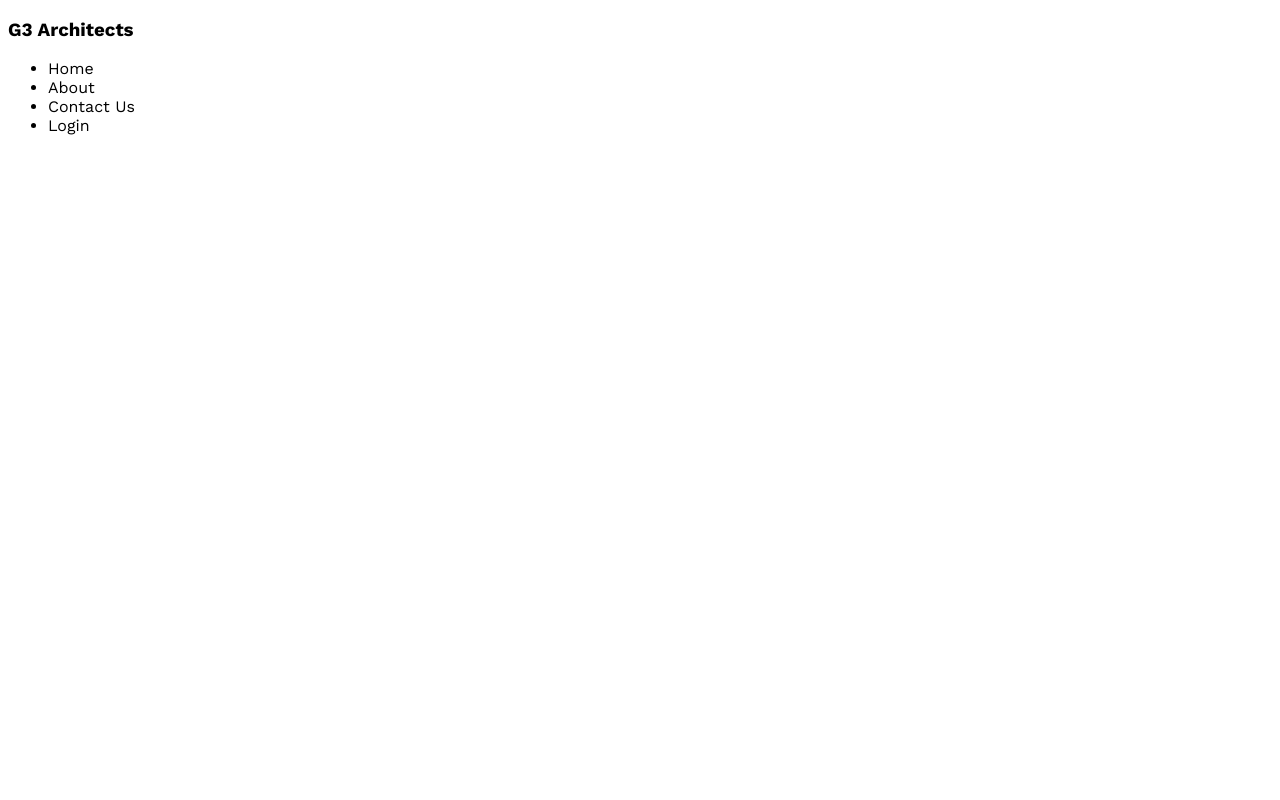
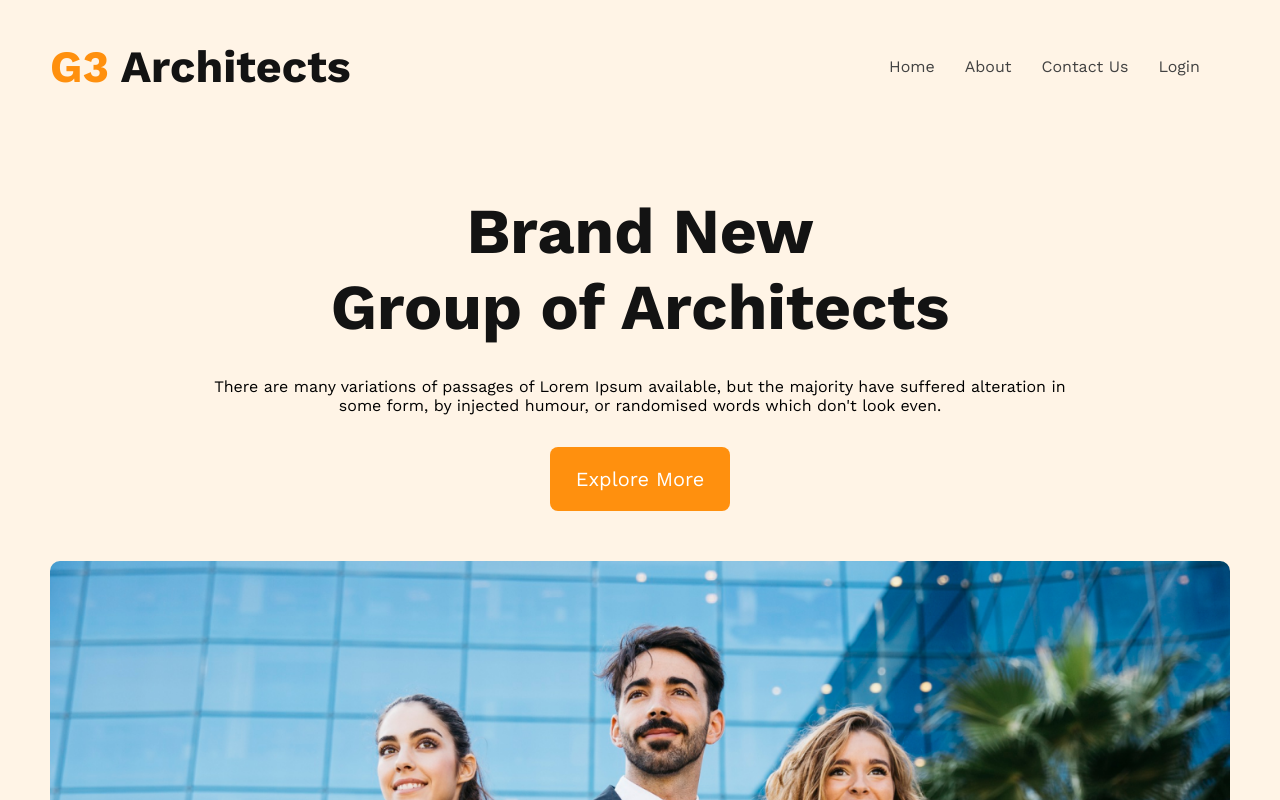
Before and after one commit to Anawrulkabir/Architect-service-website, a plain HTML site: page index.html in a window 1280 px wide. Shown: the top 800 px of the page. Drawn offline with nearby package versions, Linux system fonts and the light colour scheme.

Commit message:
banner content updated

```diff
--- a/index.html
+++ b/index.html
@@ -9,14 +9,27 @@
   <body>
     <header>
       <nav>
-        <h3>G3 Architects</h3>
+        <h3 class="nav-title"><span class="g3-title">G3</span> Architects</h3>
         <ul>
-          <li>Home</li>
-          <li>About</li>
-          <li>Contact Us</li>
-          <li>Login</li>
+          <li><a href="">Home</a></li>
+          <li><a href="">About</a></li>
+          <li><a href="">Contact Us</a></li>
+          <li><a href="">Login</a></li>
         </ul>
       </nav>
+      <div class="banner">
+        <h1 class="banner-title">Brand New <br />Group of Architects</h1>
+        <p class="banner-description">
+          There are many variations of passages of Lorem Ipsum available, but
+          the majority have suffered alteration in <br />some form, by injected
+          humour, or randomised words which don't look even.
+        </p>
+        <div class="btn-div">
+          <button class="banner-btn">Explore More</button>
+        </div>
+
+        <img src="images/banner.png" alt="" class="banner-image" />
+      </div>
     </header>
   </body>
 </html>
--- a/styles/style.css
+++ b/styles/style.css
@@ -1,6 +1,80 @@
 /* Work sans google font */
 @import url('https://fonts.googleapis.com/css2?family=Work+Sans:ital,wght@0,300;0,400;0,600;0,700;0,800;1,300;1,400;1,600&display=swap');
 
+/* Universal Selector */
 * {
   font-family: 'Work Sans', sans-serif;
+  margin: 0;
 }
+
+/* Variable color */
+:root {
+  --Dark-01: #131313;
+  --Dark-02: #424242;
+  --Dark-03: #727272;
+
+  --Orange: #ff900e;
+  --White: #fff;
+}
+
+/* hearder style */
+header {
+  background: rgba(255, 144, 14, 0.1);
+  padding: 40px 50px;
+}
+nav {
+  display: flex;
+  justify-content: space-between;
+  align-items: center;
+}
+.nav-title {
+  color: var(--Dark-01);
+  font-weight: 700;
+  font-size: 2.8rem;
+}
+.g3-title {
+  color: var(--Orange);
+}
+nav > ul {
+  display: flex;
+}
+nav li {
+  list-style-type: none;
+  margin-right: 30px;
+  font-weight: 500;
+  font-size: 1rem;
+}
+nav li a {
+  text-decoration: none;
+  color: var(--Dark-02);
+}
+.banner-image {
+  width: 100%;
+  border-radius: 10px;
+}
+.banner-title {
+  text-align: center;
+  font-size: 4rem;
+  color: var(--Dark-01);
+  font-weight: 700;
+  margin-top: 100px;
+}
+.banner-description {
+  margin: 32px 0px;
+  text-align: center;
+}
+.banner-btn {
+  height: 64px;
+  width: 180px;
+  border-radius: 8px;
+  color: var(--White);
+  background-color: var(--Orange);
+  border: none;
+  font-size: 1.25rem;
+  text-align: center;
+  margin: 0px auto;
+  margin-bottom: 50px;
+}
+.btn-div {
+  display: flex;
+}
```
